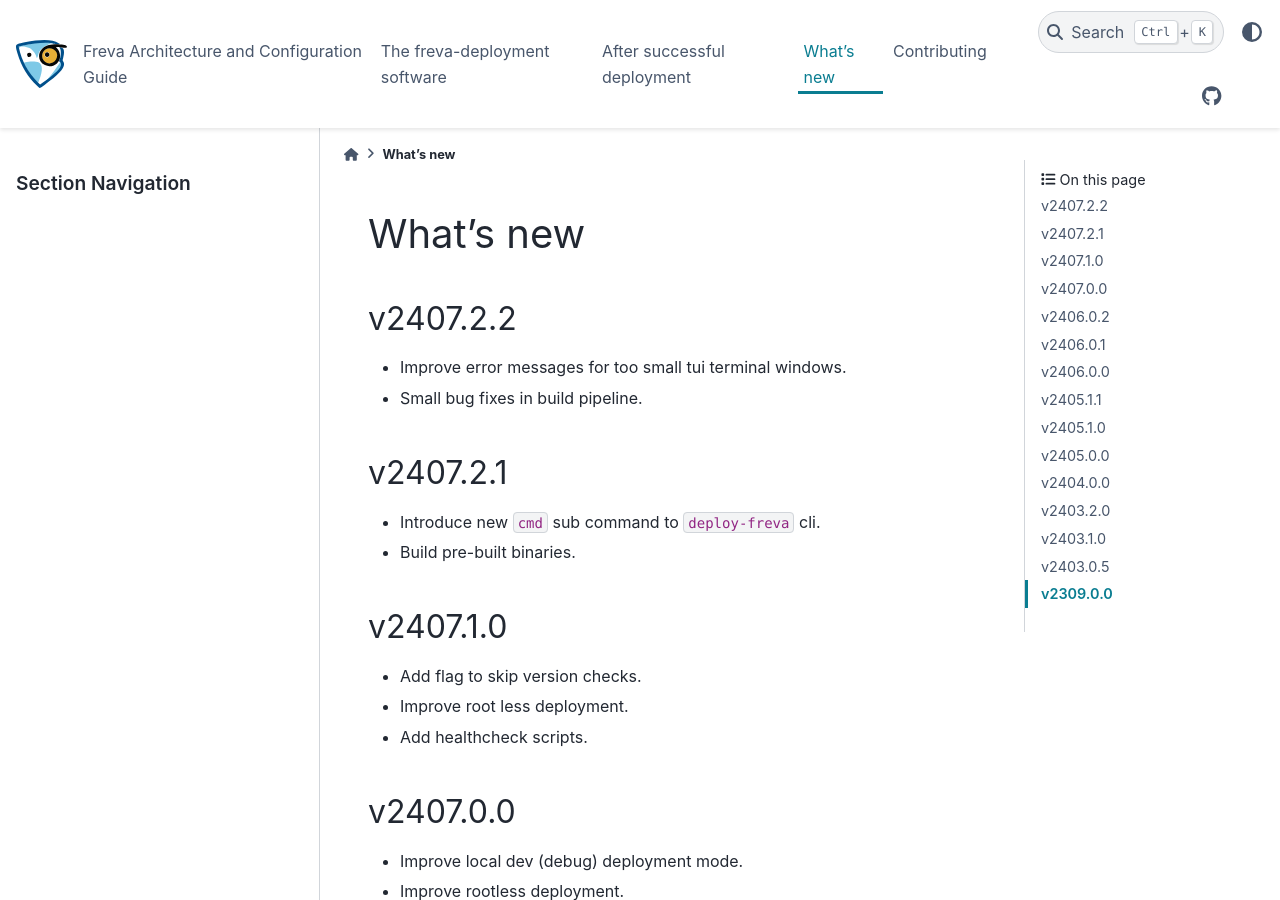
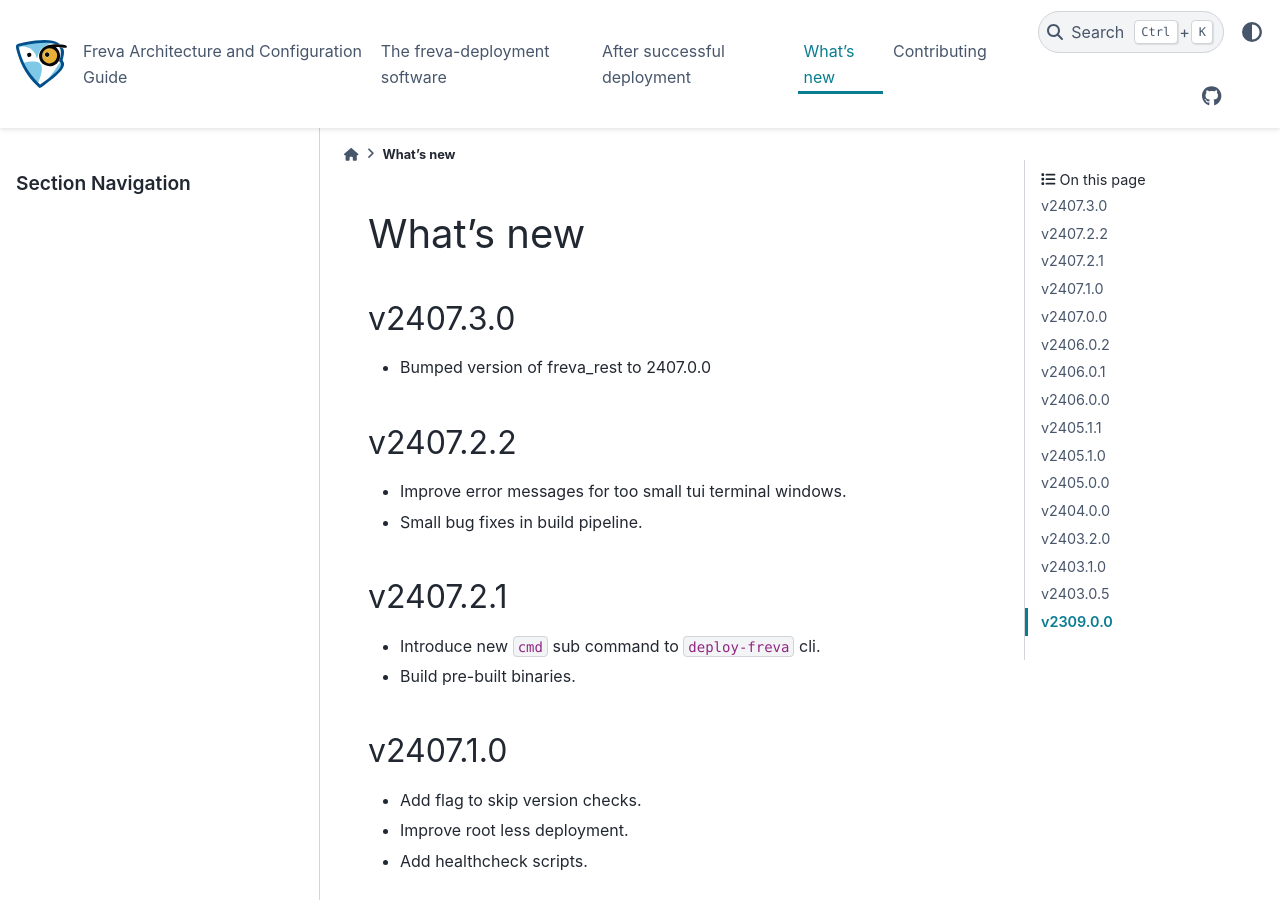
Before and after one commit to FREVA-CLINT/freva-deployment, a Sphinx documentation site: the page built from docs/whatsnew.rst, in a window 1280 px wide and 900 px high. Built offline with Sphinx 7.4.7 and the PyData theme 0.15.4, drawn with Linux system fonts in a browser that asks for light colours; pages that are not in the unit, such as notebooks, are missing from menus.

Commit message:
Bump freva_rest version to 2407.0.0

```diff
--- a/docs/whatsnew.rst
+++ b/docs/whatsnew.rst
@@ -6,6 +6,12 @@ What's new
 .. toctree::
    :maxdepth: 0
    :titlesonly:
+
+v2407.3.0
+~~~~~~~~
+* Bumped version of freva_rest to 2407.0.0
+
+
 
 v2407.2.2
 ~~~~~~~~~
--- a/src/freva_deployment/__init__.py
+++ b/src/freva_deployment/__init__.py
@@ -1,7 +1,7 @@
 import argparse
 from urllib.request import urlretrieve
 
-__version__ = "2407.2.2"
+__version__ = "2407.3.0"
 
 FREVA_PYTHON_VERSION = "3.12"
 AVAILABLE_PYTHON_VERSIONS = ["3.8", "3.9", "3.10", "3.11", "3.12"]
```
Also changed, not shown: 1 other file.
